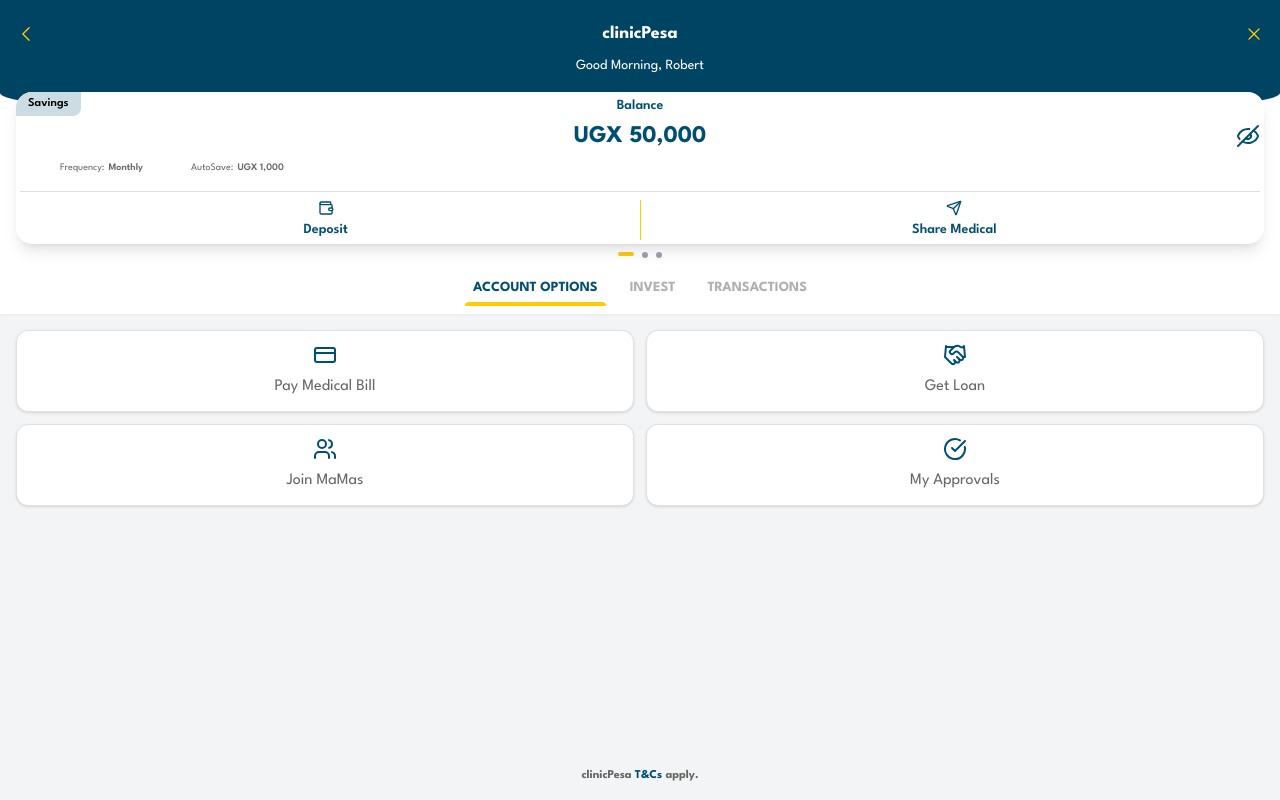
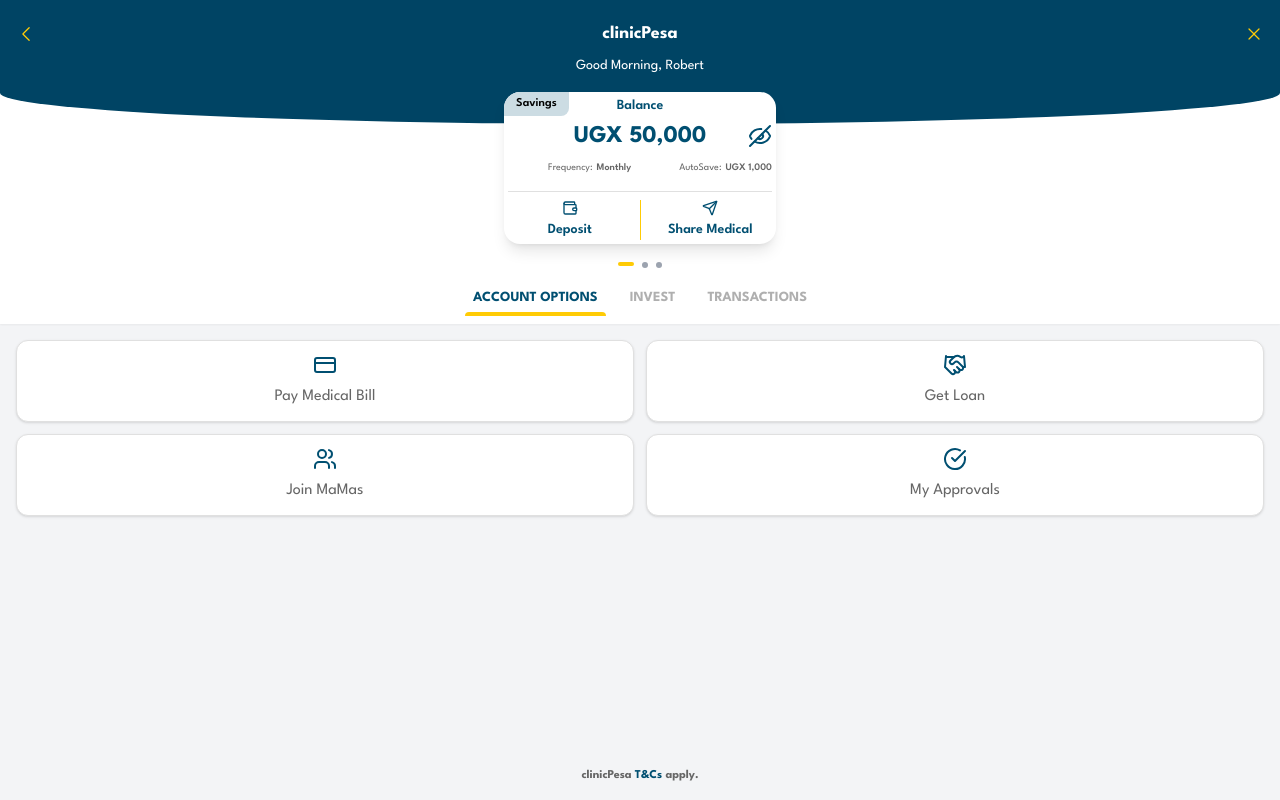
Before and after one commit to Mundurujoana/clinicPesa-dashboard-screen-tsx, a React (Create React App) app: page / in a window 1280 px wide. Built offline with nearby package versions, Linux system fonts and the light colour scheme.

Commit message:
Add animated SavingsCard carousel - Center card is always active - Smooth slide animation between cards using Framer Motion - Side dots indicate active card - Click on dots to change active card - Integrated with TabNavigation and content sections

```diff
--- a/package.json
+++ b/package.json
@@ -15,6 +15,8 @@
     "@types/node": "^16.18.126",
     "@types/react": "^19.2.5",
     "@types/react-dom": "^19.2.3",
+    "embla-carousel-autoplay": "^8.6.0",
+    "embla-carousel-react": "^8.6.0",
     "framer-motion": "^12.23.24",
     "lucide-react": "^0.554.0",
     "react": "^19.2.0",
--- a/src/App.tsx
+++ b/src/App.tsx
@@ -1,5 +1,69 @@
+// import { useState } from 'react';
+// import { motion } from 'framer-motion';
+// import Header from './components/Header';
+// import SavingsCard from './components/SavingsCard';
+// import AccountOptions from './components/AccountOptions';
+// import InvestOptions from './components/InvestOptions';
+// import TransactionHistory from './components/TransactionHistory';
+// import FooterNote from './components/FooterNote';
+// import TabNavigation from './components/TabNavigation';
+
+// const savingsCards = [
+//   { balance: 50000, frequency: 'Monthly', autoSave: 1000 },
+//   { balance: 75000, frequency: 'Weekly', autoSave: 500 },
+//   { balance: 120000, frequency: 'Monthly', autoSave: 2000 },
+// ];
+
+// function App() {
+//   const [activeTab, setActiveTab] = useState<string>('account');
+//   const [activeIndex, setActiveIndex] = useState(0);
+
+//   return (
+//     <motion.div
+//       className="min-h-screen flex flex-col bg-gray-100"
+//       initial={{ opacity: 0 }}
+//       animate={{ opacity: 1 }}
+//       transition={{ duration: 0.6 }}
+//     >
+//       {/* Top white section */}
+//       <div className="bg-white shadow-sm rounded-b-1xl pb-2">
+//         <Header username="Robert" />
+//         <SavingsCard {...savingsCards[activeIndex]} />
+
+//         <div className="flex justify-center gap-2 mt-2">
+//           {savingsCards.map((_, idx) => (
+//             <span
+//               key={idx}
+//               className={`transition-all duration-300 cursor-pointer ${
+//                 activeIndex === idx
+//                   ? 'w-4 h-1 bg-warmYellow rounded-sm'
+//                   : 'w-1.5 h-1.5 bg-gray-400 rounded-full'
+//               }`}
+//               onClick={() => setActiveIndex(idx)}
+//             />
+//           ))}
+//         </div>
+
+//         <TabNavigation activeTab={activeTab} onTabChange={setActiveTab} />
+//       </div>
+
+//       <div className="p-4 flex-grow">
+//         {activeTab === 'account' && <AccountOptions />}
+//         {activeTab === 'invest' && <InvestOptions />}
+//         {activeTab === 'transactions' && <TransactionHistory />}
+//       </div>
+
+//       <div className="mt-auto">
+//         <FooterNote />
+//       </div>
+//     </motion.div>
+//   );
+// }
+
+// export default App;
+
 import { useState } from 'react';
-import { motion } from 'framer-motion';
+import { motion, AnimatePresence } from 'framer-motion';
 import Header from './components/Header';
 import SavingsCard from './components/SavingsCard';
 import AccountOptions from './components/AccountOptions';
@@ -15,8 +79,11 @@
 ];
 
 function App() {
-  const [activeTab, setActiveTab] = useState<string>('account');
+  const [activeTab, setActiveTab] = useState('account');
   const [activeIndex, setActiveIndex] = useState(0);
+
+  const nextIndex = (idx: number) => (idx + 1) % savingsCards.length;
+  const goToIndex = (idx: number) => setActiveIndex(idx);
 
   return (
     <motion.div
@@ -25,10 +92,27 @@
       animate={{ opacity: 1 }}
       transition={{ duration: 0.6 }}
     >
-      {/* Top white section */}
-      <div className="bg-white shadow-sm rounded-b-1xl pb-2">
+      {/* TOP WHITE SECTION */}
+      <div className="bg-white shadow-sm  pb-2">
         <Header username="Robert" />
-        <SavingsCard {...savingsCards[activeIndex]} />
+
+        {/* ANIMATED SINGLE CARD */}
+        <div className="relative h-[130px] bg-white  pb-2">
+          <AnimatePresence mode="wait">
+            <motion.div
+              key={activeIndex}
+              initial={{ x: 80, opacity: 0 }}
+              animate={{ x: 0, opacity: 1 }}
+              exit={{ x: -80, opacity: 0 }}
+              transition={{ duration: 0.35 }}
+              className="absolute w-full flex justify-center"
+            >
+              <SavingsCard {...savingsCards[activeIndex]} />
+            </motion.div>
+          </AnimatePresence>
+        </div>
+
+        {/* SMALL DOT INDICATORS */}
 
         <div className="flex justify-center gap-2 mt-2">
           {savingsCards.map((_, idx) => (
@@ -47,15 +131,14 @@
         <TabNavigation activeTab={activeTab} onTabChange={setActiveTab} />
       </div>
 
+      {/* CONTENT AREA */}
       <div className="p-4 flex-grow">
         {activeTab === 'account' && <AccountOptions />}
         {activeTab === 'invest' && <InvestOptions />}
         {activeTab === 'transactions' && <TransactionHistory />}
       </div>
 
-      <div className="mt-auto">
-        <FooterNote />
-      </div>
+      <FooterNote />
     </motion.div>
   );
 }
--- a/src/components/CarouselIndicators.tsx
+++ /dev/null
@@ -1,29 +0,0 @@
-import { useState } from 'react';
-
-interface CarouselIndicatorsProps {
-  total: number;
-  activeIndex: number;
-  onClick?: (index: number) => void; // optional, allow clicking indicators to change card
-}
-
-export const CarouselIndicators: React.FC<CarouselIndicatorsProps> = ({
-  total,
-  activeIndex,
-  onClick,
-}) => {
-  return (
-    <div className="flex justify-center gap-2 mt-2">
-      {Array.from({ length: total }).map((_, idx) => (
-        <span
-          key={idx}
-          onClick={() => onClick && onClick(idx)}
-          className={`transition-all duration-300 cursor-pointer ${
-            activeIndex === idx
-              ? 'w-8 h-1 bg-warmYellow rounded-sm' // active indicator
-              : 'w-3 h-3 bg-gray-400 rounded-full' // inactive
-          }`}
-        />
-      ))}
-    </div>
-  );
-};
--- a/src/components/Header.tsx
+++ b/src/components/Header.tsx
@@ -10,8 +10,8 @@
       <div
         className="bg-[#004464] w-full overflow-hidden"
         style={{
-          paddingTop: '1.25rem',    // pt-5
-          paddingBottom: '3rem',     // smaller pb to prevent extra height
+          paddingTop: '1.25rem', // pt-5
+          paddingBottom: '3rem', // smaller pb to prevent extra height
           borderBottomLeftRadius: '50% 25%',
           borderBottomRightRadius: '50% 25%',
         }}
--- a/src/components/TabNavigation.tsx
+++ b/src/components/TabNavigation.tsx
@@ -12,7 +12,6 @@
 
   return (
     <div className="flex flex-col items-center mt-5 w-full">
-
       <div className="flex gap-4 w-full justify-center relative">
         {tabs.map((tab) => (
           <button
```
Also changed, not shown: src/components/SavingsCard.tsx (line endings or trailing spaces), 1 other file (tests, documents, lock files or other folders).
